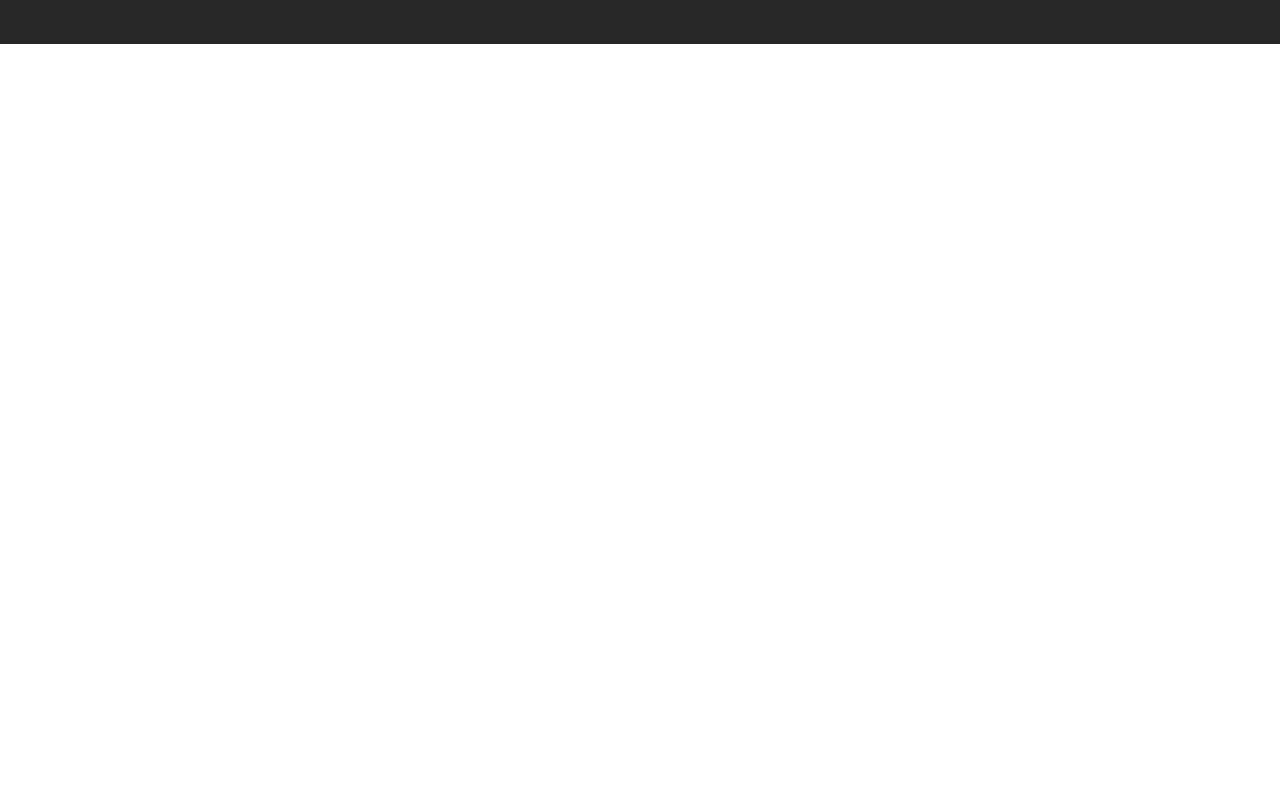
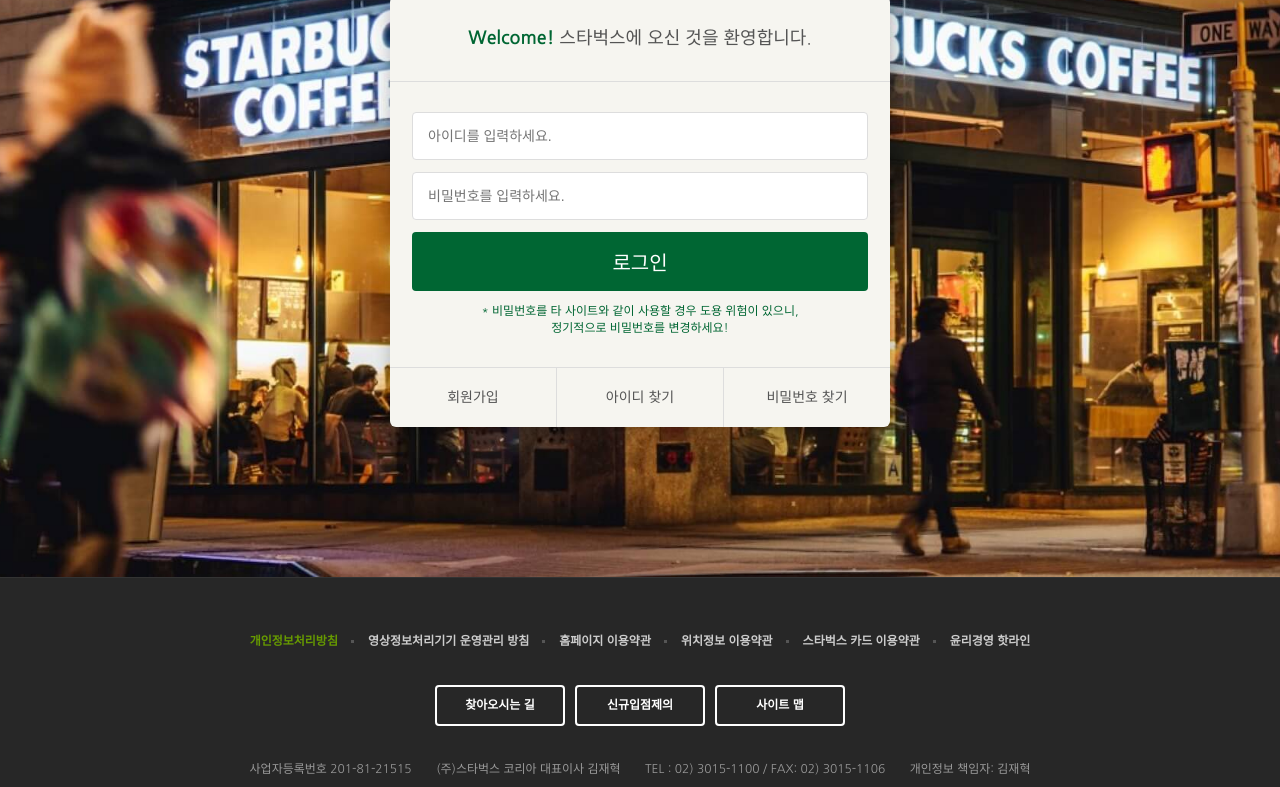
Before and after one commit to hyeokii/starbucks, a plain HTML site: page signin/index.html in a window 1280 px wide. Shown: the part 290-1077 px from the top of the page. Before the commit the page ends 800 px from the top, so only its background shows below. Drawn offline with nearby package versions, Linux system fonts and the light colour scheme.

Commit message:
로그인 페이지 완성

```diff
--- a/css/common.css
+++ b/css/common.css
@@ -163,7 +163,7 @@ header .inner_submenu .inner_submenu_text li:first-child::before {
 }
 
 header .inner_submenu .inner_submenu_text li a {
-  font-size: 12px;
+  font-size: 13px;
   padding: 11px 16px;
   display: block;
   color: #656565;
--- /dev/null
+++ b/css/signin.css
@@ -0,0 +1,92 @@
+.signin {
+  margin-top: 120px;
+  padding: 100px 0 150px;
+  background-image: url("../images/signin_bg.jpg");
+  background-repeat: no-repeat;
+  background-position: center;
+  background-attachment: fixed;
+  background-size: cover;
+}
+
+.signin h1 {
+  color: #fff;
+  font-size: 30px;
+  font-weight: 700;
+  text-align: center;
+  margin-bottom: 24px;
+}
+
+.signin__card {
+  background-color: #f6f5f0;
+  width: 500px;
+  margin: 0 auto;
+  border-radius: 6px;
+  box-shadow: 2px 2px 20px rgba(0, 0, 0, 0.3);
+  color: #555;
+}
+
+.signin__card h2 {
+  padding: 30px;
+  font-size: 18px;
+  text-align: center;
+  border-bottom: 1px solid #ddd;
+}
+
+.signin__card h2 strong {
+  font-weight: 700;
+  color: #006633;
+}
+
+.signin__card form {
+  padding: 30px 22px;
+  display: flex;
+  flex-direction: column;
+}
+
+.signin__card form input {
+  width: 100%;
+  margin-bottom: 12px;
+  padding: 15px;
+  border: 1px solid #ddd;
+  border-radius: 4px;
+  outline: none;
+  box-sizing: border-box;
+  font-size: 14px;
+}
+
+.signin__card [type="submit"] {
+  background-color: #006633;
+  border: none;
+  color: #fff;
+  font-size: 20px;
+  cursor: pointer;
+}
+
+.signin__card p {
+  font-size: 12px;
+  color: #006633;
+  text-align: center;
+}
+
+.signin__card .actions {
+  display: flex;
+  border-top: 1px solid #ddd;
+}
+
+.signin__card .actions a {
+  flex-grow: 1;
+  flex-basis: 0;
+  text-align: center;
+  padding: 20px;
+  color: #555;
+  font-size: 14px;
+  border-right: 1px solid #ddd;
+}
+
+.signin__card .actions a:last-child {
+  border-right: none;
+}
+
+.signin__card .actions a:hover {
+  text-decoration: underline;
+}
--- a/signin/index.html
+++ b/signin/index.html
@@ -33,6 +33,7 @@
       rel="stylesheet"
       href="https://cdn.jsdelivr.net/npm/swiper@10/swiper-bundle.min.css"
     />
+    <link rel="stylesheet" href="../css/signin.css" />
     <link rel="stylesheet" href="../css/common.css" />
   </head>
   <body>
@@ -351,7 +352,26 @@
       </div>
     </header>
 
-    <section class="signin"></section>
+    <section class="signin">
+      <h1>로그인</h1>
+      <div class="signin__card">
+        <h2><strong>Welcome!</strong> 스타벅스에 오신 것을 환영합니다.</h2>
+        <form>
+          <input type="text" placeholder="아이디를 입력하세요." />
+          <input type="password" placeholder="비밀번호를 입력하세요." />
+          <input type="submit" value="로그인" />
+          <p>
+            * 비밀번호를 타 사이트와 같이 사용할 경우 도용 위험이 있으니, <br />
+            정기적으로 비밀번호를 변경하세요!
+          </p>
+        </form>
+        <div class="actions">
+          <a href="#">회원가입</a>
+          <a href="#">아이디 찾기</a>
+          <a href="#">비밀번호 찾기</a>
+        </div>
+      </div>
+    </section>
 
     <!--FOOTER-->
     <footer>
```
